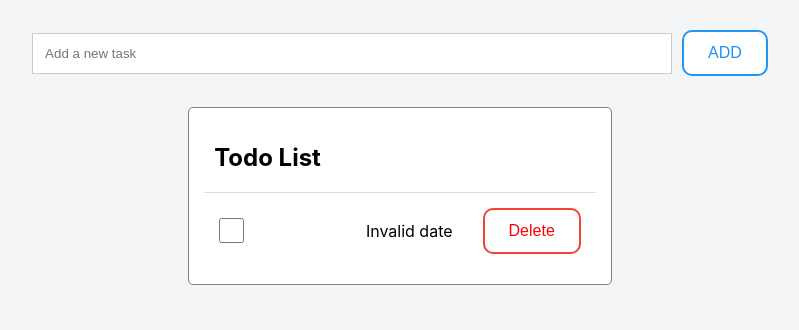
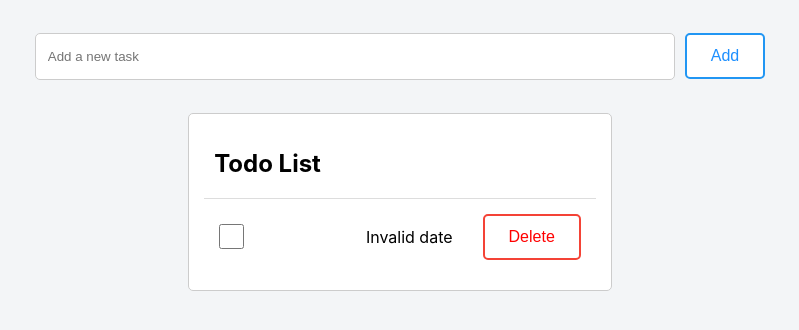
Before and after one commit to Alexlloydwhite/aws-react-todo-list, a React (Create React App) app: page / in a window 1280 px wide. Shown: the top 330 px of the page, without its empty margins (240-1039 px from the left). Built offline with nearby package versions, Linux system fonts and the light colour scheme; no server answers.

Commit message:
refactoring buttons

```diff
--- a/src/components/AddTodo/AddTodo.css
+++ b/src/components/AddTodo/AddTodo.css
@@ -11,17 +11,19 @@ button {
     padding: 12px 24px;
     font-size: 16px;
     cursor: pointer;
-    border-radius: 10px;
+    border-radius: 5px;
 }
 
 input {
     width: 50%;
+    height: 47px;
     padding: 12px;
     margin: 8px 0;
     display: inline-block;
     border: 1px solid #ccc;
+    border-radius: 5px;
     box-sizing: border-box;
-  }
+}
 
 .default {
     border-color: #2196F3;
--- a/src/components/AddTodo/AddTodo.tsx
+++ b/src/components/AddTodo/AddTodo.tsx
@@ -30,7 +30,7 @@ export default function AddTodo() {
                 onChange={(e) => setInputValue(e.target.value)}
                 placeholder="Add a new task"
             />
-            <button className="default" type="submit">ADD</button>
+            <button className="default" type="submit">Add</button>
             {error && <h4>Cannot add an empty task</h4>}
         </form>
     );
--- a/src/components/TodoTable/TodoTable.css
+++ b/src/components/TodoTable/TodoTable.css
@@ -1,5 +1,5 @@
 table {
-    border: solid grey 1px;
+    border: solid #ccc 1px;
     border-radius: 5px;
     background: white;
     padding: 15px;
```
